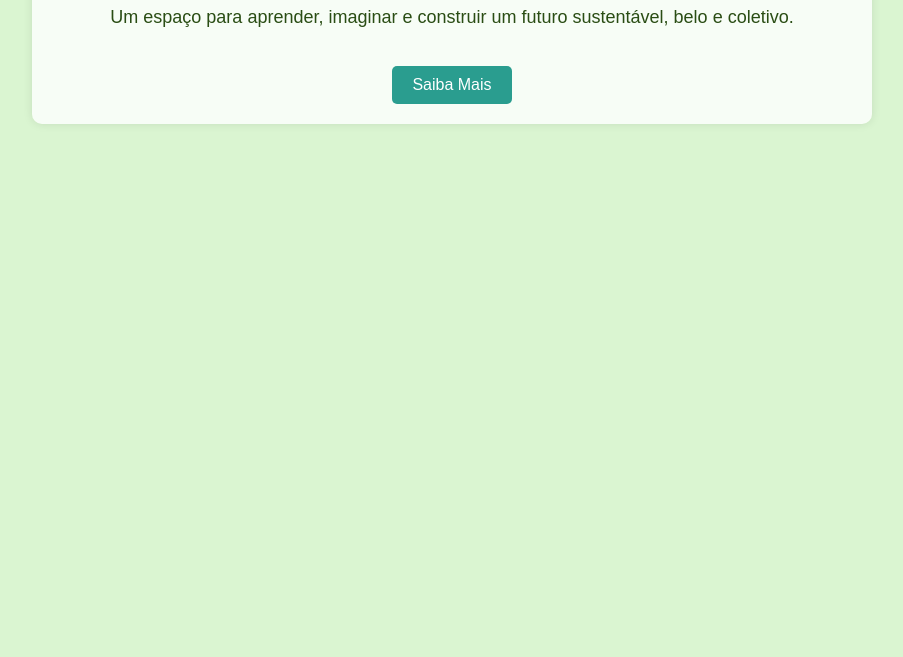
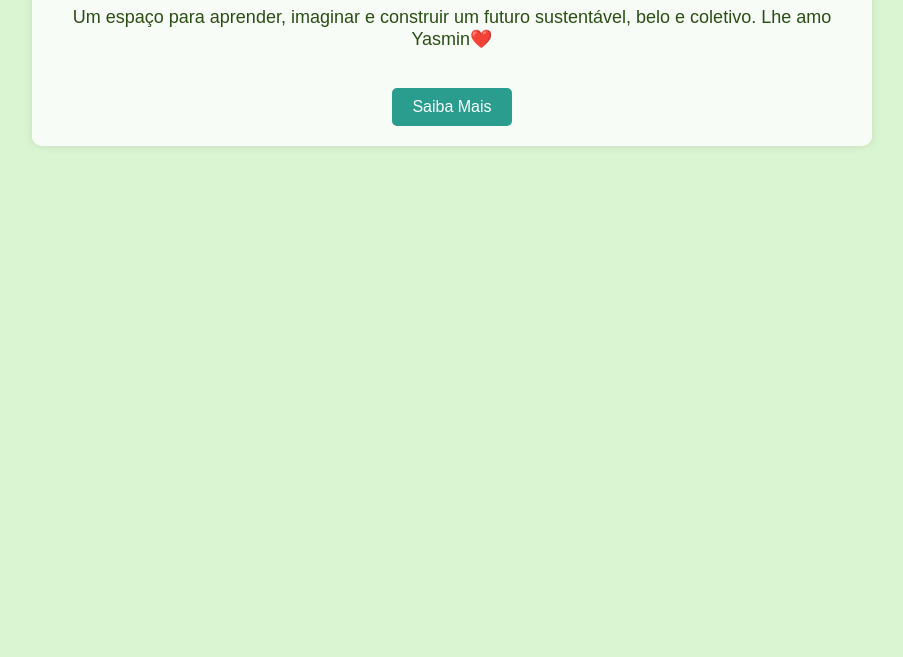
Before and after one commit to LuanDev0/SolarPunk, a plain HTML site: page index.html in a window 1280 px wide. Shown: the part 143-800 px from the top of the page, without its empty margins (188-1091 px from the left). Drawn offline with Linux system fonts and the light colour scheme.

Commit message:
Atualizar o index.html

```diff
--- a/index.html
+++ b/index.html
@@ -43,7 +43,10 @@
 <body>
     <div class="container">
         <h1>Bem-vindo ao Solarpunk College</h1>
-        <p>Um espaço para aprender, imaginar e construir um futuro sustentável, belo e coletivo.</p>
+        <p>Um espaço para aprender, imaginar e construir um futuro sustentável, belo e coletivo.
+
+
+Lhe amo Yasmin❤️</p>
         <a href="#" class="button">Saiba Mais</a>
     </div>
 </body>
```
